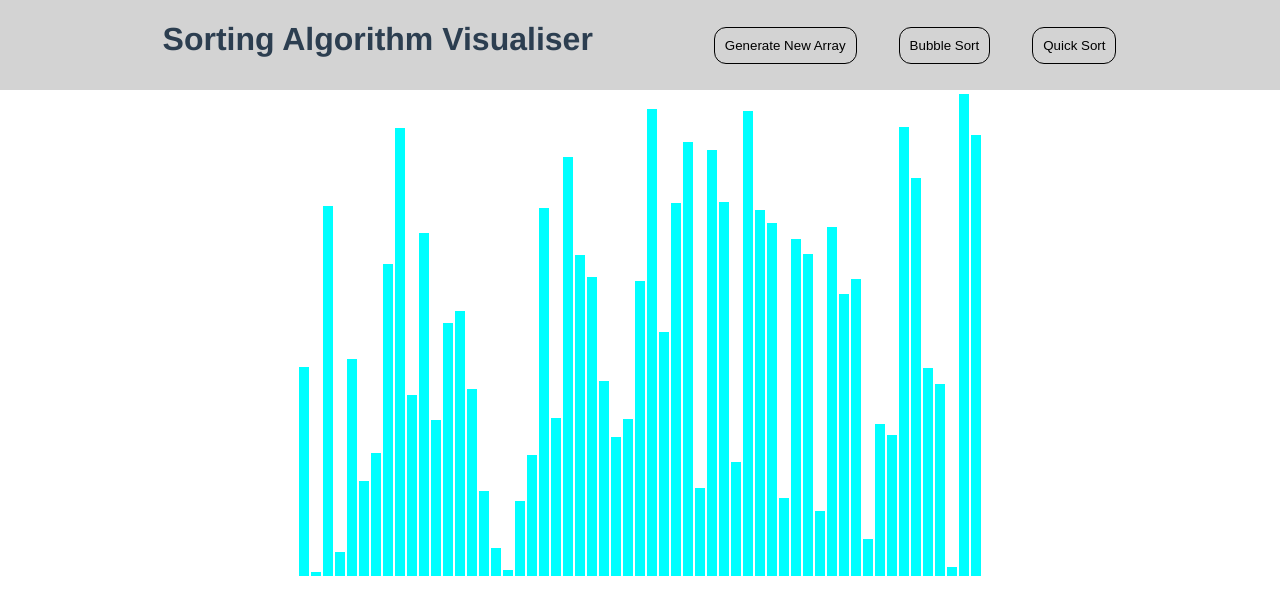
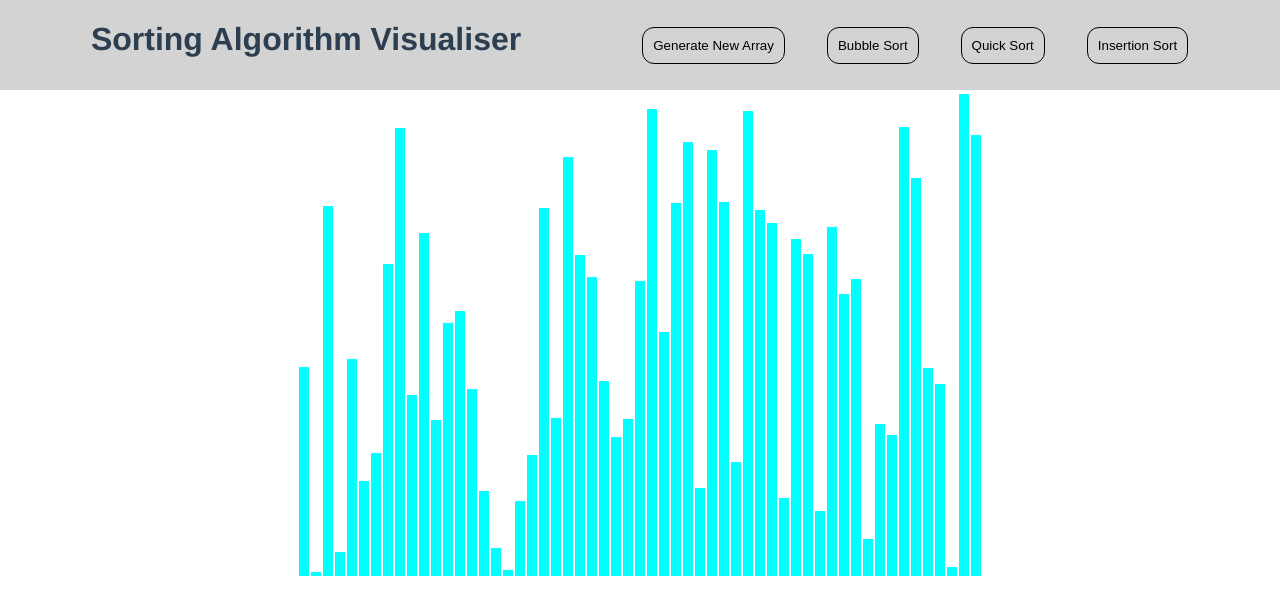
Before and after one commit to SteveWalsh1989/Sorting_Algorithm_Visualiser_VueJS, a Vue app: page / in a window 1280 px wide. Shown: the top 614 px of the page. Built offline with nearby package versions, Linux system fonts and the light colour scheme.

Commit message:
added insertion sort - not transitioning properly - stepping like before and not showing compare index colors

```diff
--- a/src/components/SortingVisualiser/sorting_vis.js
+++ b/src/components/SortingVisualiser/sorting_vis.js
@@ -20,32 +20,17 @@ export default {
         msg: String
       },
      methods: {
-         // clears and resets the array with new numbers
-        resetList(){
-            // clear list
-            this.sorted = false;
-            this.num_list = []
-            // populate list with random ints
-            for(let i = 1; i < this.list_size; i++){
-                this.num_list.push(this.randomIntFromInterval(this.list_min, this.list_max))
-            }
-            // remove duplicates
-            this.num_list =  this.num_list.filter(function(elem, index, self) {
-                return index === self.indexOf(elem);
-            })
-        },
-        // generates random in between min and max params
-        randomIntFromInterval(min, max){
-            return Math.floor(Math.random() * ( max - min + 1)) + min
-        },
-        /*
+
+        /******************
          SORTING ALGORITHMS
-        */
+        *******************/
         async quickSort(){
             this.resetList()
             console.log("Running Quick Sort")
 
             this.quickSortHelper( 0, this.num_list.length-1)
+
+
        },
         async quickSortHelper(start_index, end_index){
 
@@ -120,6 +105,48 @@ export default {
             }
         this.sorted = true; // changes color to finalColor
         },
+        async insertionSort(){
+
+            for(let i = 1; i < this.num_list.length; i++){
+
+                // initialise number trying to insert
+                var trying_num = i;
+
+                // highlight value trying to insert
+                this.compare_val_1 = trying_num;
+
+                // main insertion sort logic
+                while( trying_num > 0 && this.num_list[trying_num] < this.num_list[trying_num-1]){
+                    this.swapNumbersInArray(trying_num, trying_num-1)
+                    await this.sleep(5) // short delay so user can see the animation
+                }
+
+                this.sorted = true; // changes color to finalColor
+            }
+
+        },
+         /******************
+           OTHER FUNCTIONS
+          *******************/
+        // clears and resets the array with new numbers
+        resetList(){
+            // clear list
+            this.sorted = false;
+            this.num_list = []
+            // populate list with random ints
+            for(let i = 1; i < this.list_size; i++){
+                this.num_list.push(this.randomIntFromInterval(this.list_min, this.list_max))
+            }
+            // remove duplicates
+            this.num_list =  this.num_list.filter(function(elem, index, self) {
+                return index === self.indexOf(elem);
+            })
+        },
+        // generates random in between min and max params
+        randomIntFromInterval(min, max){
+            return Math.floor(Math.random() * ( max - min + 1)) + min
+        },
+
         // swaps two values positions with each other
         swapNumbersInArray(index_1, index_2){
             var a = this.num_list[index_2]
--- a/src/components/SortingVisualiser/sorting_vis.vue
+++ b/src/components/SortingVisualiser/sorting_vis.vue
@@ -14,6 +14,7 @@
       <li class="header-btns"><button class="buttons" @click="resetList()">Generate New Array</button></li>
       <li class="header-btns"><button class="buttons" @click="bubbleSort()">Bubble Sort</button></li>
       <li class="header-btns"><button class="buttons" @click="quickSort()">Quick Sort</button></li>
+      <li class="header-btns"><button class="buttons" @click="insertionSort()">Insertion Sort</button></li>
 
     </ul>
   </div>
```
Lines whose indentation alone changed are shown as unchanged.
